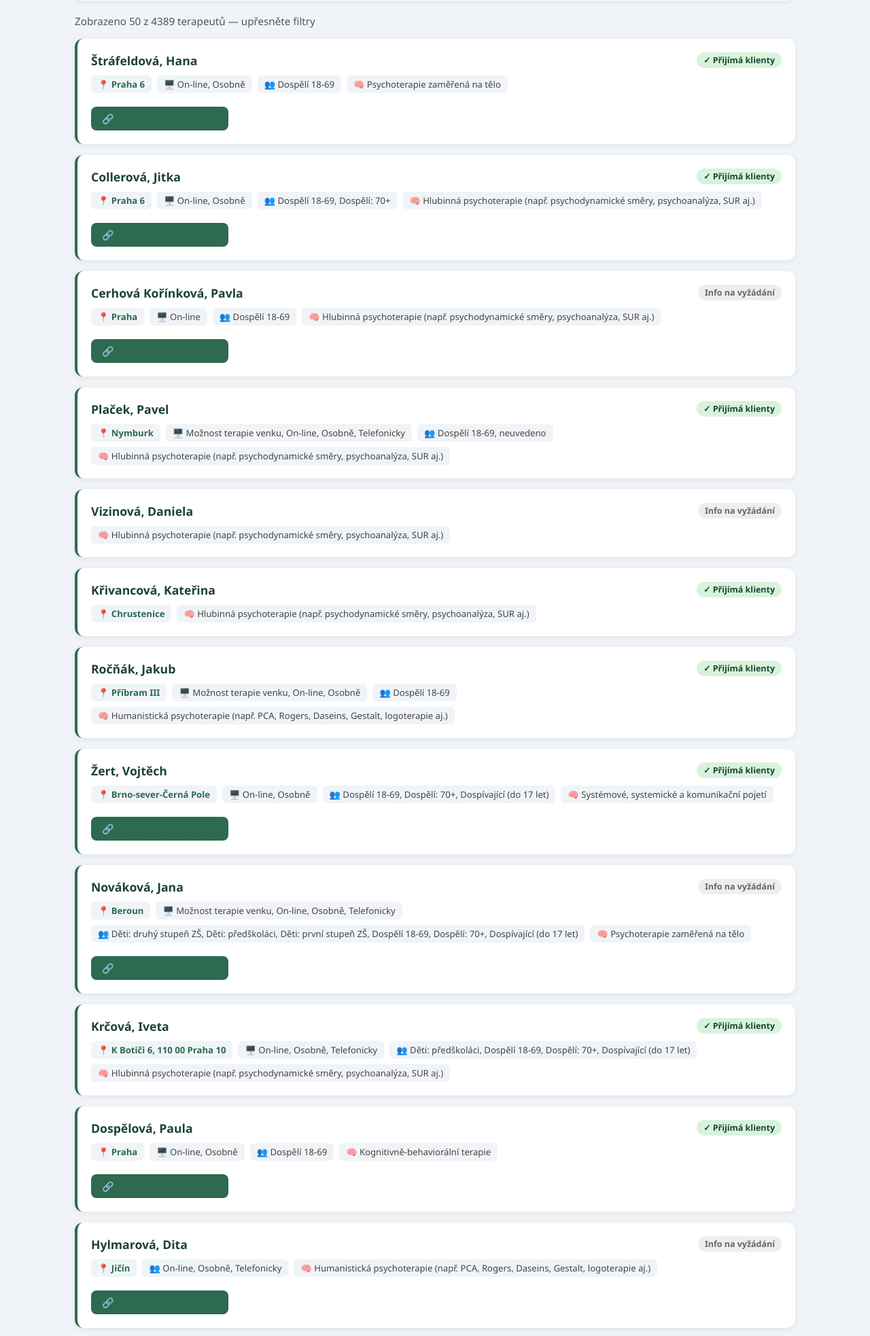
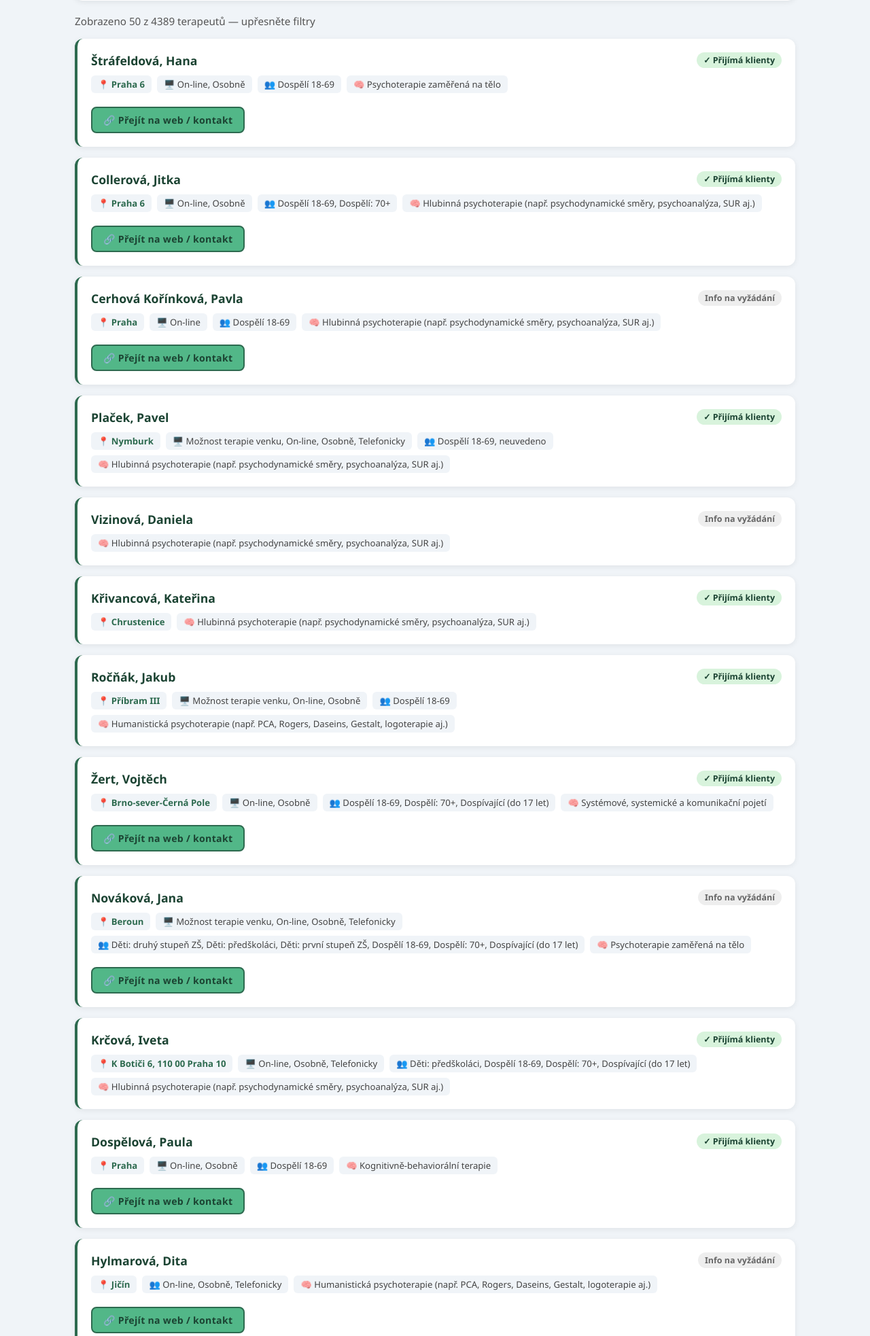
Before and after one commit to bedominik-rgb/terapie-app, a Flask app: page / in a window 1280 px wide. Shown: the part 426-2392 px from the top of the page at 68% size. Run offline with Flask 3, Linux system fonts and the light colour scheme.

Commit message:
oprava tlacitka kontakt

```diff
--- a/templates/index.html
+++ b/templates/index.html
@@ -124,12 +124,15 @@
     display: inline-block;
     margin-top: 10px;
     padding: 8px 16px;
-    background: #2d6a4f;
-    color: white;
+    background: #52b788;
+    color: #1b4332 !important;
     border-radius: 8px;
     text-decoration: none;
     font-size: 0.88rem;
+    font-weight: 700;
+    letter-spacing: 0.3px;
     transition: background 0.2s;
+    border: 2px solid #2d6a4f;
 }
 .btn-kontakt:hover { background: #1b4332; }
     </style>
@@ -221,9 +224,9 @@
 
             {% if t.web and t.web != "neuvedeno" and t.web != "Neuvedeno" %}
             <div class="karta-web">
-    <a href="{{ t.web if t.web.startswith('http') else 'https://' + t.web }}" target="_blank" class="btn-kontakt">
-        🔗 Přejít na web / kontakt
-    </a>
+    <a href="{{ t.web if t.web.startswith('http') else 'https://' + t.web }}" target="_blank" class="btn-kontakt" style="color: #1b4332 !important; font-weight: 700; text-decoration: none;">
+    🔗 Přejít na web / kontakt
+</a>
 </div>
             {% endif %}
         </div>
```
